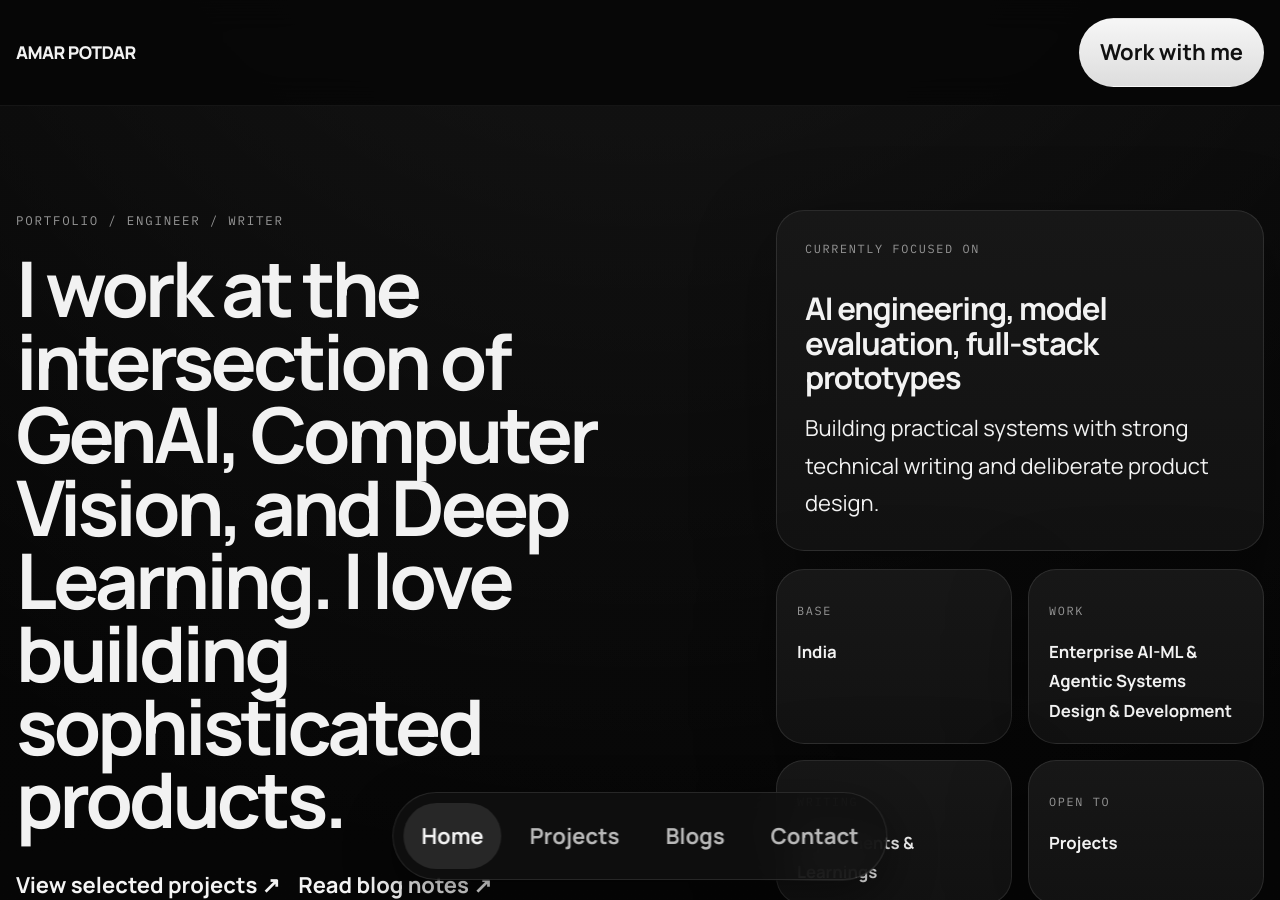
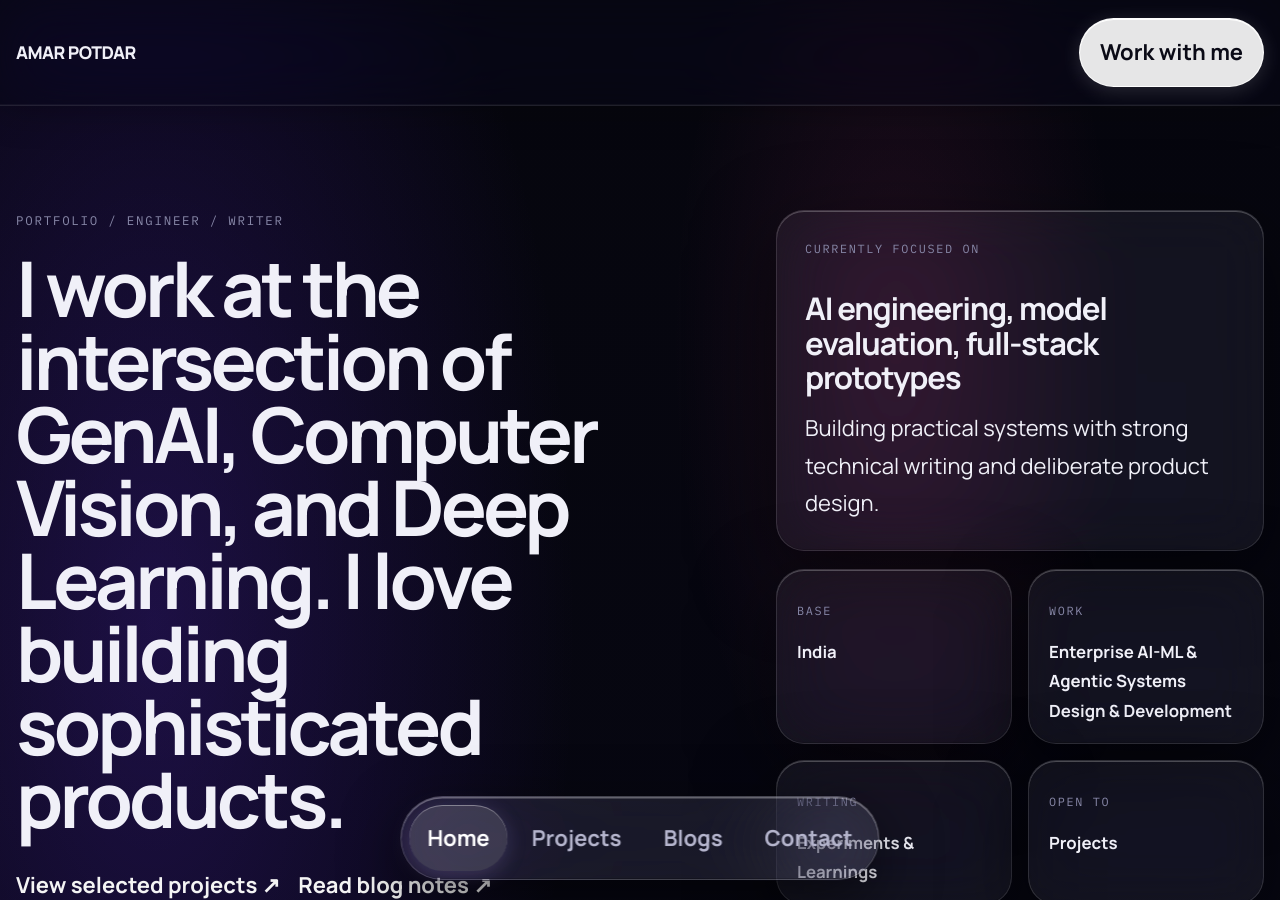
Before and after one commit to MeAmarP/meamarp.github.io, a Jekyll site: the page built from index.html, in a window 1280 px wide and 900 px high. Built offline with Jekyll 4.4.1, drawn with Linux system fonts in a browser that asks for light colours; nearby versions of some CDN libraries; the list of posts is cut into pages by our own code.

Commit message:
Update blog and contact pages with local URLs, enhance styles, and refine content
- Changed Open Graph and Twitter meta tags to use local URLs instead of GitHub Pages URLs across multiple blog posts and the contact page.
- Updated the navigation structure in blog pages to include a "Projects" tab.
- Refined content descriptions in the homepage and blog pages for clarity and engagement.
- Enhanced CSS styles for better visual appeal, including background gradients, text colors, and hover effects on cards and buttons.
- Improved layout and spacing for a more polished look across the site.

```diff
--- a/assets/css/style.scss
+++ b/assets/css/style.scss
@@ -36,16 +36,18 @@
 /* Portfolio theme overrides */
 
 :root {
-	--bg: #060606;
-	--panel: #121212;
-	--panel-2: #171717;
-	--panel-3: #1d1d1d;
-	--line: rgba(255, 255, 255, 0.1);
-	--line-strong: rgba(255, 255, 255, 0.16);
-	--text: #f2f2f2;
-	--muted: #b8b8b8;
-	--soft: #969696;
-	--shadow: 0 24px 80px rgba(0, 0, 0, 0.34);
+	--bg: #06060e;
+	--panel: rgba(255, 255, 255, 0.055);
+	--panel-2: rgba(255, 255, 255, 0.075);
+	--panel-3: rgba(255, 255, 255, 0.095);
+	--line: rgba(255, 255, 255, 0.12);
+	--line-strong: rgba(255, 255, 255, 0.22);
+	--specular: rgba(255, 255, 255, 0.24);
+	--glass-blur: blur(28px) saturate(160%);
+	--text: #f0f0f8;
+	--muted: #b4b4cc;
+	--soft: #8888a8;
+	--shadow: 0 24px 80px rgba(0, 0, 0, 0.50);
 	--radius-xl: 28px;
 	--radius-lg: 22px;
 	--radius-md: 16px;
@@ -58,8 +60,11 @@ html {
 
 body {
 	background:
-		radial-gradient(circle at 50% -10%, rgba(255, 255, 255, 0.08), transparent 32%),
-		linear-gradient(180deg, #050505 0%, #090909 100%);
+		radial-gradient(ellipse 55% 45% at 12% 18%, rgba(110, 50, 255, 0.22), transparent 60%),
+		radial-gradient(ellipse 50% 42% at 88% 55%, rgba(0, 170, 255, 0.18), transparent 58%),
+		radial-gradient(ellipse 42% 36% at 52% 92%, rgba(0, 220, 170, 0.12), transparent 52%),
+		radial-gradient(ellipse 35% 30% at 70% 10%, rgba(255, 80, 160, 0.10), transparent 50%),
+		linear-gradient(180deg, #06060e 0%, #08081a 100%);
 	color: var(--text);
 	font-family: "Manrope", Helvetica, Arial, sans-serif;
 }
@@ -69,12 +74,12 @@ body::before {
 	position: fixed;
 	inset: 0;
 	background:
-		linear-gradient(rgba(255, 255, 255, 0.022) 1px, transparent 1px),
-		linear-gradient(90deg, rgba(255, 255, 255, 0.022) 1px, transparent 1px);
-	background-size: 40px 40px;
-	opacity: 0.32;
+		linear-gradient(rgba(255, 255, 255, 0.016) 1px, transparent 1px),
+		linear-gradient(90deg, rgba(255, 255, 255, 0.016) 1px, transparent 1px);
+	background-size: 52px 52px;
+	opacity: 0.22;
 	pointer-events: none;
-	mask-image: linear-gradient(to bottom, rgba(0, 0, 0, 0.9), transparent 78%);
+	mask-image: linear-gradient(to bottom, rgba(0, 0, 0, 0.6), transparent 65%);
 }
 
 .site-shell {
@@ -90,9 +95,11 @@ body::before {
 	position: sticky;
 	top: 0;
 	z-index: 20;
-	background: rgba(6, 6, 6, 0.88);
-	backdrop-filter: blur(16px);
-	border-bottom: 1px solid rgba(255, 255, 255, 0.06);
+	background: rgba(8, 8, 20, 0.55);
+	backdrop-filter: blur(28px) saturate(180%);
+	-webkit-backdrop-filter: blur(28px) saturate(180%);
+	border-bottom: 1px solid rgba(255, 255, 255, 0.10);
+	box-shadow: inset 0 -1px 0 rgba(255, 255, 255, 0.04), 0 1px 40px rgba(0, 0, 0, 0.30);
 }
 
 .topbar {
@@ -169,8 +176,13 @@ body::before {
 pre,
 code.highlighter-rouge {
 	border: 1px solid var(--line);
-	background: linear-gradient(180deg, var(--panel-2), var(--panel));
-	box-shadow: var(--shadow);
+	background: var(--panel);
+	backdrop-filter: var(--glass-blur);
+	-webkit-backdrop-filter: var(--glass-blur);
+	box-shadow:
+		var(--shadow),
+		inset 0 1px 0 var(--specular),
+		inset 0 -1px 0 rgba(0, 0, 0, 0.15);
 }
 
 .search-pill {
@@ -185,15 +197,23 @@ code.highlighter-rouge {
 	padding: 14px 20px;
 	border-radius: 999px;
 	font-weight: 700;
-	background: linear-gradient(180deg, #f6f6f6, #dddddd);
-	color: #101010;
-	box-shadow: none;
+	background: rgba(255, 255, 255, 0.90);
+	color: #0a0a16;
+	border: 1px solid rgba(255, 255, 255, 0.95);
+	backdrop-filter: blur(8px);
+	-webkit-backdrop-filter: blur(8px);
+	box-shadow:
+		0 4px 20px rgba(255, 255, 255, 0.14),
+		inset 0 1px 0 rgba(255, 255, 255, 1);
 }
 
 .action-pill.muted {
-	background: linear-gradient(180deg, #1a1a1a, #111111);
+	background: rgba(255, 255, 255, 0.07);
 	color: var(--text);
 	border-color: var(--line-strong);
+	box-shadow:
+		var(--shadow),
+		inset 0 1px 0 var(--specular);
 }
 
 .portfolio-home {
@@ -395,8 +415,12 @@ code.highlighter-rouge,
 
 .content-card:hover {
 	transform: translateY(-4px);
-	border-color: rgba(255, 255, 255, 0.18);
-	background: linear-gradient(180deg, #212121, #121212);
+	border-color: rgba(255, 255, 255, 0.22);
+	background: rgba(255, 255, 255, 0.10);
+	box-shadow:
+		0 32px 80px rgba(0, 0, 0, 0.55),
+		inset 0 1px 0 rgba(255, 255, 255, 0.32),
+		inset 0 -1px 0 rgba(0, 0, 0, 0.12);
 }
 
 .card-kicker {
@@ -455,15 +479,21 @@ code.highlighter-rouge,
 	transform: translateX(-50%);
 	z-index: 30;
 	display: flex;
-	gap: 10px;
+	gap: 6px;
 	width: fit-content;
 	max-width: calc(100% - 20px);
 	margin: 0;
-	padding: 10px;
+	padding: 8px;
 	border-radius: 999px;
-	background: rgba(16, 16, 16, 0.88);
-	backdrop-filter: blur(18px);
-	box-shadow: 0 18px 50px rgba(0, 0, 0, 0.45);
+	background: rgba(255, 255, 255, 0.08);
+	backdrop-filter: blur(48px) saturate(200%);
+	-webkit-backdrop-filter: blur(48px) saturate(200%);
+	border: 1px solid rgba(255, 255, 255, 0.18);
+	box-shadow:
+		0 20px 60px rgba(0, 0, 0, 0.55),
+		0 0 0 0.5px rgba(0, 0, 0, 0.25),
+		inset 0 1.5px 0 rgba(255, 255, 255, 0.32),
+		inset 0 -1px 0 rgba(0, 0, 0, 0.18);
 }
 
 .dock-tab {
@@ -471,12 +501,15 @@ code.highlighter-rouge,
 	border-radius: 999px;
 	color: var(--muted);
 	font-weight: 700;
-	transition: background 180ms ease, color 180ms ease, transform 180ms ease;
+	transition: background 200ms ease, color 200ms ease, transform 200ms ease, box-shadow 200ms ease;
 }
 
 .dock-tab.active {
-	background: rgba(255, 255, 255, 0.1);
-	color: var(--text);
+	background: rgba(255, 255, 255, 0.14);
+	color: #ffffff;
+	box-shadow:
+		inset 0 1px 0 rgba(255, 255, 255, 0.36),
+		0 4px 20px rgba(200, 180, 255, 0.18);
 }
 
 .post {
```
Also changed, not shown: 18 other files.
